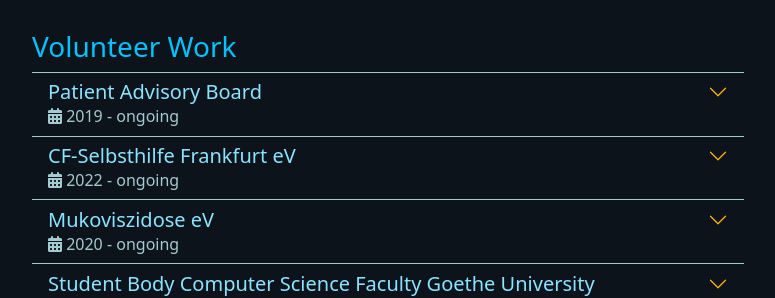
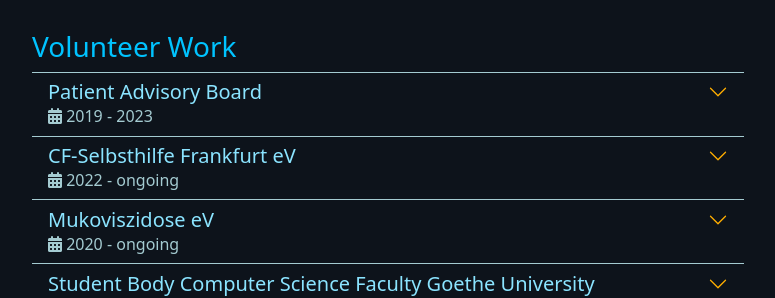
Before and after one commit to Nordegraf/nordegraf.github.io, a Jekyll site: the page built from _pages/about.html, in a window 1280 px wide. Shown: the part 1272-1570 px from the top of the page, without its empty margins (74-849 px from the left). Built offline with Jekyll 4.4.1, drawn with Linux system fonts in a browser that asks for light colours.

Commit message:
Update volunteer.yml

```diff
--- a/_data/volunteer.yml
+++ b/_data/volunteer.yml
@@ -1,9 +1,10 @@
 - name: Patient Advisory Board
   detail: Active member of the Patient Advisory Board of the Cystic Fibrosis clinic of the university hospital Frankfurt.
   started: 2019
+  finished: 2023
 
 - name: CF-Selbsthilfe Frankfurt eV
-  detail: Creation and maintenance of their website <a class="link" href="https://www.cf-selbsthilfe.de">cf-selbsthilfe.de</a>.
+  detail: Creation and maintenance of their website <a class="link" href="https://www.cf-selbsthilfe.de">cf-selbsthilfe.de</a>. Management of the digital infrastructure and organization of smaller Events like regular meetings.
   started: 2022
 
 - name: Mukoviszidose eV
```
